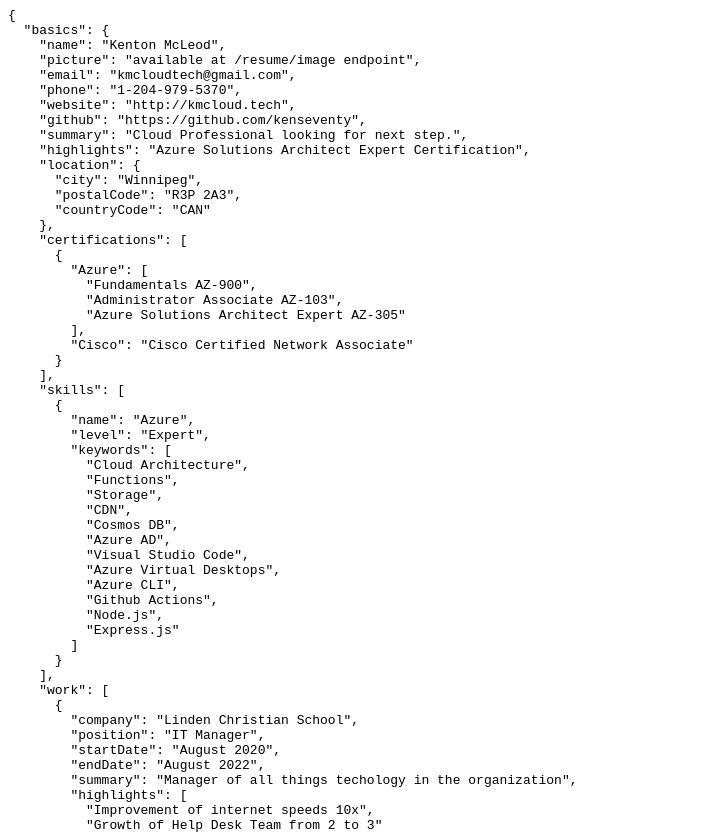
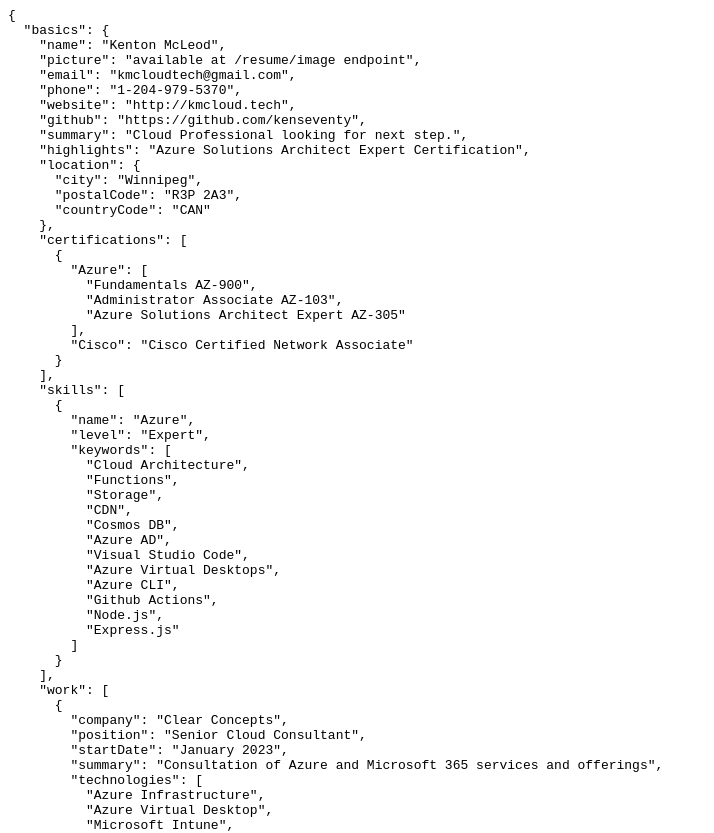
Before and after one commit to Kenseventy/Resume-API, a website: page resume.html in a window 1280 px wide. Shown: the top 833 px of the page, without its empty margins (0-714 px from the left). Drawn offline with Linux system fonts and the light colour scheme.

Commit message:
Updated resume

```diff
--- a/index.js
+++ b/index.js
@@ -12,7 +12,7 @@
 
 app.get('/', (req, res) => {
 
-res.send('Thank you for accessing my API. My resume is available at rest.kmcloud.tech/resume');
+res.send('Thank you for accessing my API. My resume is available at rest.kmcloud.tech/resume. Username: user, Password: resume');
 
 });
 
--- a/resume.html
+++ b/resume.html
@@ -48,19 +48,31 @@
       }
     ],
   "work": [
+  {
+      "company": "Clear Concepts",
+      "position": "Senior Cloud Consultant",
+      "startDate": "January 2023",
+      "summary": "Consultation of Azure and Microsoft 365 services and offerings",
+      "technologies": [
+        "Azure Infrastructure",
+        "Azure Virtual Desktop",
+        "Microsoft Intune",
+        "Microsoft Graph API"
+  ]
+    }
+  ],
+  "additionalWork": [
     {
       "company": "Linden Christian School",
       "position": "IT Manager",
       "startDate": "August 2020",
-      "endDate": "August 2022",
+      "endDate": "January 2023",
       "summary": "Manager of all things techology in the organization",
       "highlights": [
         "Improvement of internet speeds 10x",
         "Growth of Help Desk Team from 2 to 3"
       ]
-    }
-  ],
-  "additionalWork": [
+    },
     {
       "company": "KM Cloud Technologies",
       "position": "Principal consultant",
```
Also changed, not shown: 1 other file.
